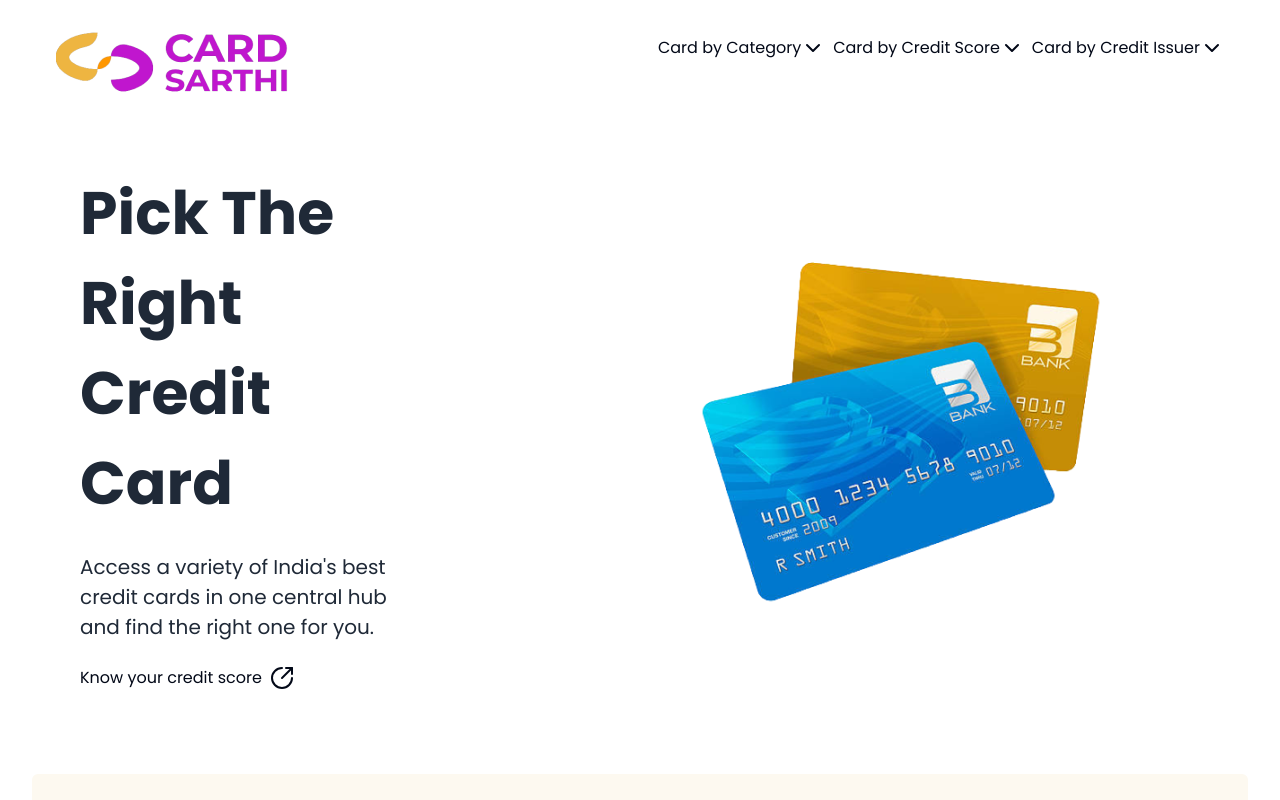
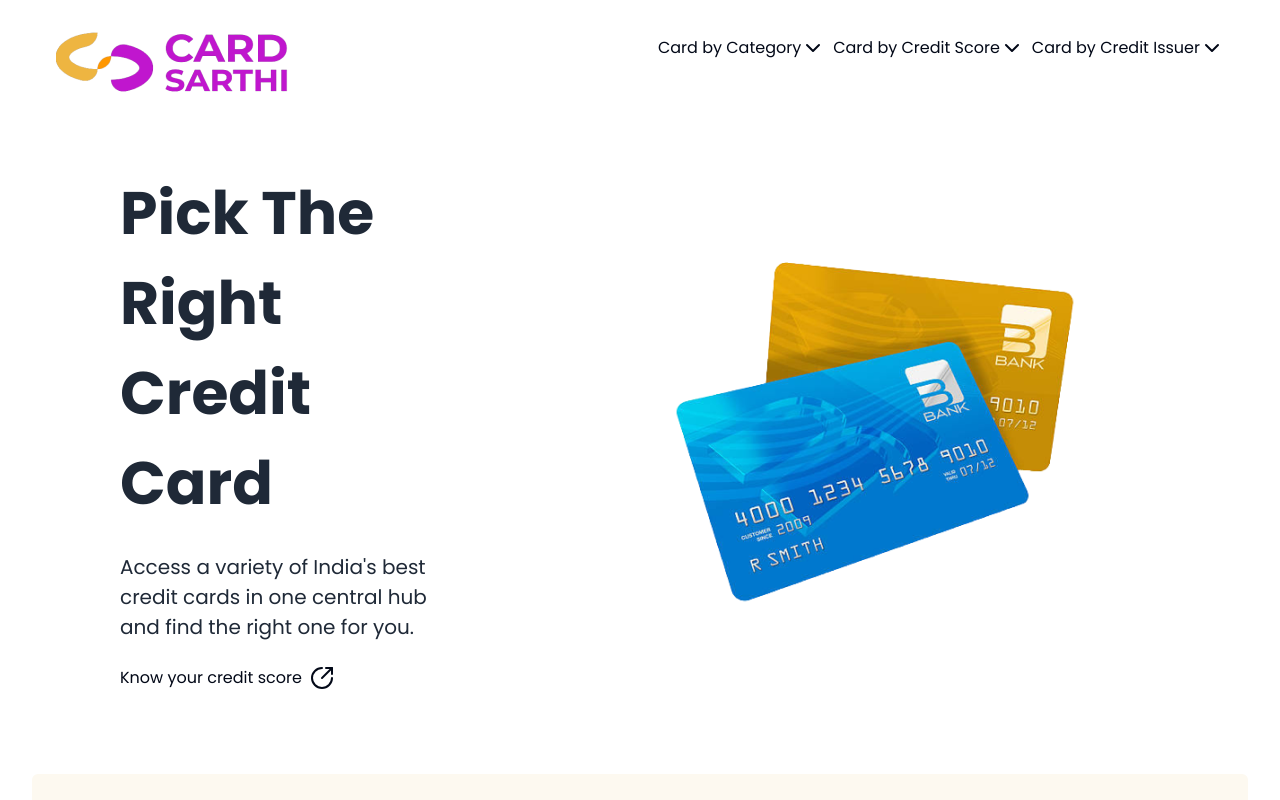
Before and after one commit to ohnishant/card-sarthi, a Next.js app: page / in a window 1280 px wide. Shown: the top 800 px of the page. Built offline with nearby package versions, Linux system fonts and the light colour scheme.

Commit message:
refactor: move every single homepage only component to a directory
also some hero changes for responsiveness

```diff
--- a/src/app/Hero.tsx
+++ b/src/app/_components/Hero.tsx
@@ -1,16 +1,22 @@
 import Link from "next/link";
 import Image from "next/image";
 import { ArrowRightIcon, CircleArrowOutUpRight } from "lucide-react";
+import { cn } from "@/lib/utils";
 
 const Hero = () => {
   return (
-    <div className="flex items-center justify-center flex-row">
-      <div className="mt-4 flex grow flex-col gap-4 md:flex-row justify-center items-center">
-        <div className="hidden md:flex flex-col justify-center gap-6 rounded-lg px-6 py-10 md:w-2/5 md:px-20">
+    <div className="flex items-center justify-center flex-row px-8">
+      <div className="mt-4 lg:container xl:container 2xl:container flex grow flex-col gap-4 md:flex-row justify-center items-center">
+        <div className="hidden md:flex flex-col justify-center gap-6 rounded-lg px-6 py-10 md:w-1/2 md:px-10 lg:w-2/5 lg:px-14">
           <p
             className={`text-xl flex flex-col gap-6 text-gray-800 antialiased md:text-xl md:leading-normal`}
           >
-            <strong className="text-6xl leading-normal">
+            <strong
+              className={cn(
+                "lg:text-6xl text-5xl",
+                "lg:leading-normal md:leading-snug",
+              )}
+            >
               Pick The Right Credit Card
             </strong>
             Access a variety of India&apos;s best credit cards in one central
@@ -21,7 +27,7 @@ const Hero = () => {
             <CircleArrowOutUpRight size={24} />
           </Link>
         </div>
-        <div className="flex items-center justify-center p-6 md:w-3/5 md:px-28 md:py-12">
+        <div className="flex items-center justify-center p-6 md:w-1/2 lg:w-3/5 md:px-6 lg:px-16 md:py-12">
           {/* Add Hero Images Here */}
           <Image
             src="/hero_img.png"
--- a/src/app/layout.tsx
+++ b/src/app/layout.tsx
@@ -1,7 +1,7 @@
 import type { Metadata } from "next";
 import { Poppins } from "next/font/google";
 import "./globals.css";
-import Navbar from "./Navbar";
+import Navbar from "./_components/Navbar";
 
 const poppins = Poppins({
   weight: ["100", "200", "300", "400", "500", "600", "700", "800", "900"],
```
Also changed, not shown: src/app/page.tsx (+7 -7 lines), src/app/_components/CardOptions.tsx (renamed from src/app/CardOptions.tsx), src/app/_components/Categories.tsx (renamed from src/app/Categories.tsx), src/app/_components/Connect.tsx (renamed from src/app/Connect.tsx), src/app/_components/Footer.tsx (renamed from src/app/Footer.tsx), src/app/_components/Navbar.tsx (renamed from src/app/Navbar.tsx), src/app/_components/Reviews.tsx (renamed from src/app/Reviews.tsx), src/app/_components/Steps.tsx (renamed from src/app/Steps.tsx).
